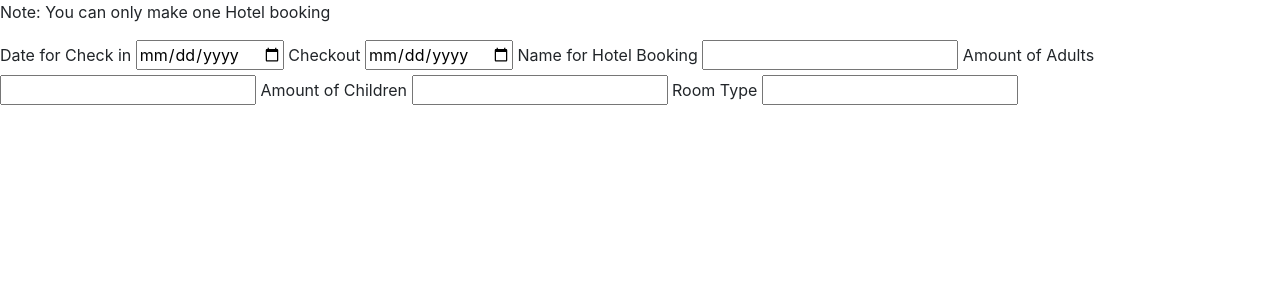
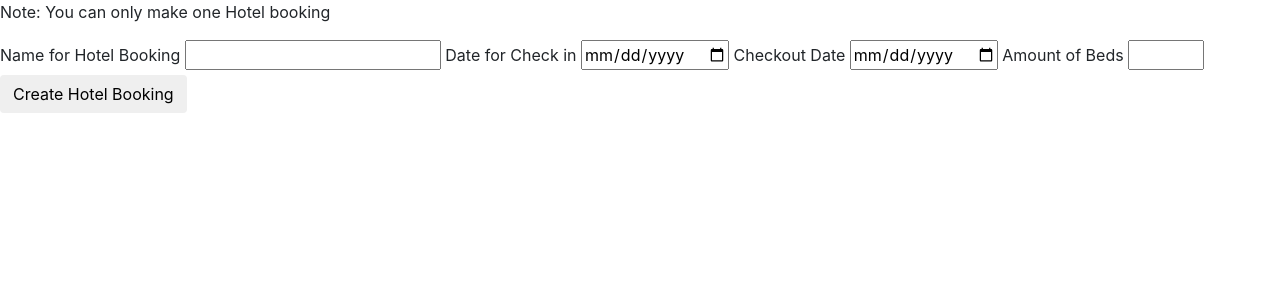
Before and after one commit to ianndavid/_mock_task_2_080125, a Flask app: template website/templates/hotelbooking.html in a window 1280 px wide. Shown: the part 56-356 px from the top of the page. Run offline with Flask 3, Linux system fonts and the light colour scheme; the template is opened without the code that fills it, so the values that code supplies are empty; some libraries are stand-ins or nearby versions.

Commit message:
countie hotel booking

```diff
--- a/website/templates/hotelbooking.html
+++ b/website/templates/hotelbooking.html
@@ -4,6 +4,20 @@
 
 <form form method="POST" class="form-container">
     <p>Note: You can only make one Hotel booking</p>
+
+<label for="hotel_name">Name for Hotel Booking</label>
+                            <input
+                            type=""
+                            class="form"
+                            id="hotel_name"
+                            name="hotel_name"
+                            placeholder=""
+                            required
+                            />
+
+
+
+
 <label for="Hotel_Check_in">Date for Check in</label>
                             <input
                             type="date"
@@ -16,7 +30,8 @@
 
 
 
-<label for="Hotel_Check_Out">Checkout</label>
+
+<label for="Hotel_Check_Out">Checkout Date</label>
                             <input
                             type="date"
                             class="form"
@@ -27,51 +42,27 @@
                             />
 
 
-<label for="hotel_name">Name for Hotel Booking</label>
+
+
+
+
+<label for="Hotel_Beds">Amount of Beds</label>
                             <input
-                            type=""
+                            type="number"
                             class="form"
-                            id="hotel_name"
-                            name="hotel_name"
+                            id="Hotel_Beds"
+                            name="Hotel_Beds"
                             placeholder=""
                             required
+                            max="6"
+                            min="1"
                             />
 
 
-<label for="Hotel_Adult_book">Amount of Adults</label>
-                            <input
-                            type="number"
-                            class="form"
-                            id="Hotel_Adult_book"
-                            name="Hotel_Adult_book"
-                            placeholder=""
-                            required
-                            />
-
-
-
-<label for="Hotel_Children_book">Amount of Children</label>
-                            <input
-                            type="number"
-                            class="form"
-                            id="Hotel_Children_book"
-                            name="Hotel_Children_book"
-                            placeholder=""
-                            required
-                            />
-
-
-
-<label for="Type_room">Room Type</label>
-                            <input
-                            type="number"
-                            class="form"
-                            id="rooms"
-                            name="rooms"
-                            placeholder=""
-                            required
-                            />
-
+                            <br>
+                            <button type="submit" class="btn">Create Hotel Booking</button>
+                            <label for="option1">
 
 </form>
-{% endblock %}
+
+  {% endblock %}
--- a/website/templates/login.html
+++ b/website/templates/login.html
@@ -2,6 +2,7 @@
 
 {% block content %}
 <form method="POST" class="form-container">
+
     <h3>Login</h3>
 
 
@@ -24,6 +25,7 @@
             required/>
 
             <button type="submit" class="btn">Login</button>
+
     </div>
 </form>
 {% endblock %}
--- a/website/templates/profile.html
+++ b/website/templates/profile.html
@@ -51,7 +51,7 @@
         </li>
 
         <li class="nav-item">
-            <a class="nav-link" href="/booking">Book Hotel tickets</a>
+            <a class="nav-link" href="/hotelbooking">Book Hotel tickets</a>
             </li>
 
 
```
Also changed, not shown: website/frt.py (+10 -0 lines), website/models.py (+9 -0 lines), website/templates/booking.html (+23 -3 lines), website/templates/home.html (+9 -1 lines), website/instance/database.db.
